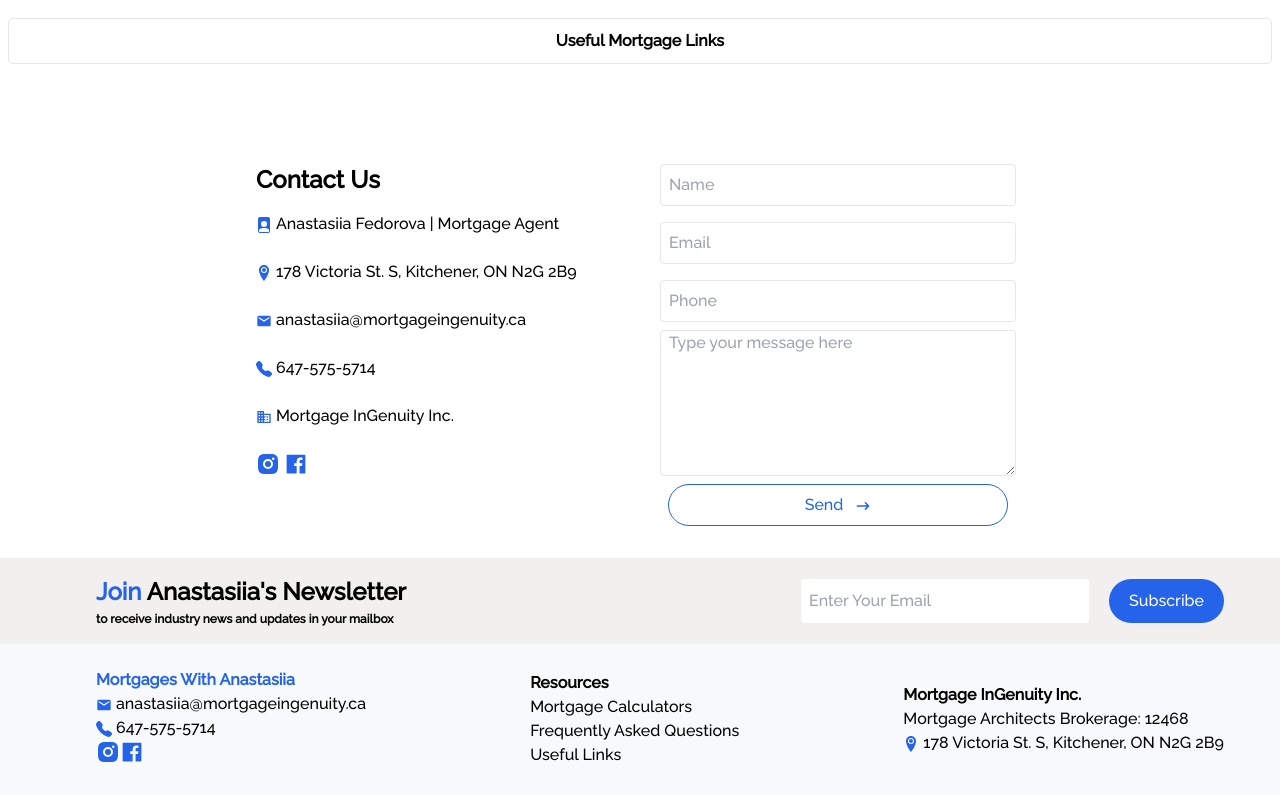
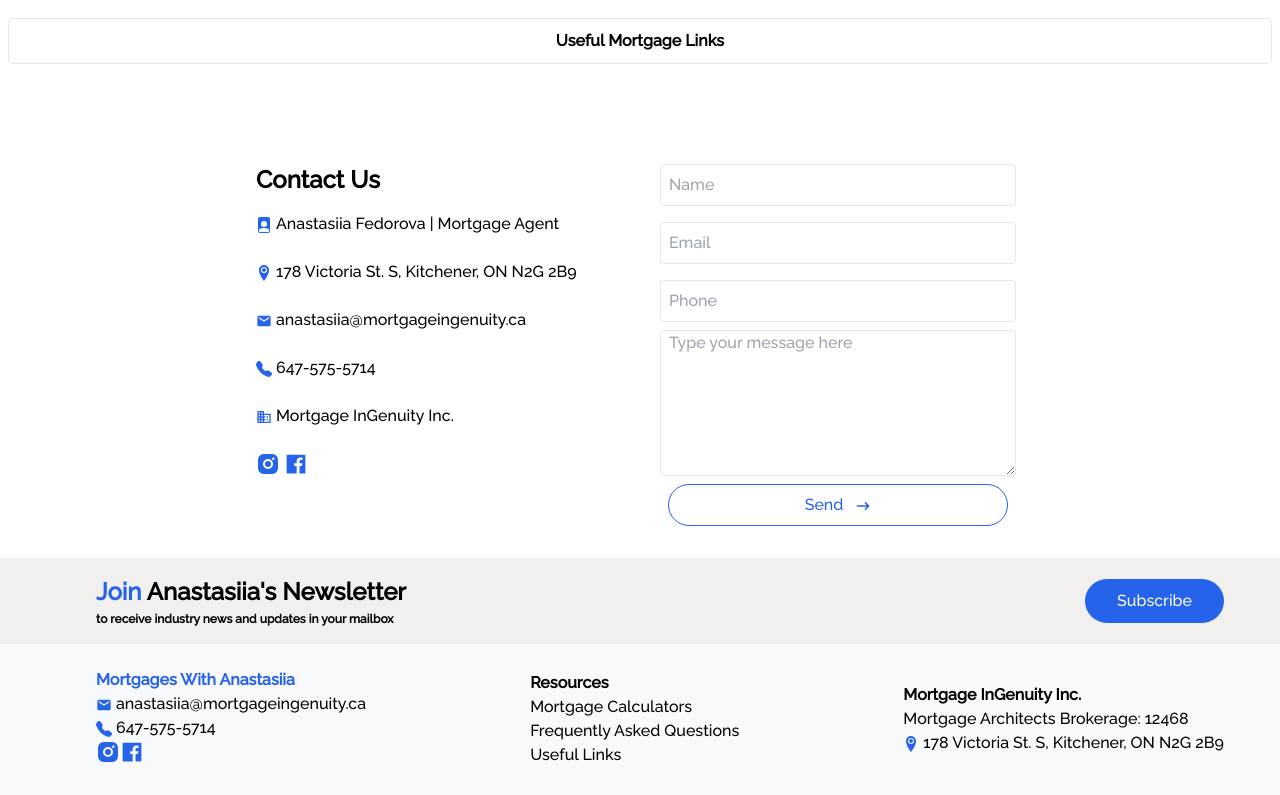
Before and after one commit to KyleRomanos/anastasiia, a React (Create React App) app: page / in a window 1280 px wide. Shown: the part 3042-3837 px from the top of the page. Built offline with nearby package versions, Linux system fonts and the light colour scheme.

Commit message:
changed footer

```diff
--- a/src/App.js
+++ b/src/App.js
@@ -15,12 +15,14 @@
 
   return (
     <div className="App">
-            <Helmet>
+      <Helmet>
         <title>Mortgages with Anastasiia</title>
         <meta
         name="Anastasiia Fedorova"
-        content="Providing solutions for all your mortgage needs for any life situation"
+        content="Providing solutions for all your mortgage needs in any life situation"
         />
+        <meta name="description" content="Providing solutions for all your mortgage needs in any life situation" />
+
         <meta property="og:url" content="mortgageswithanastasiia.ca" />
         <meta property="og:name" content="anastasiia fedorova" />
         <meta property="og:locale" content="en_CA" />
--- a/src/components/Footer.jsx
+++ b/src/components/Footer.jsx
@@ -19,14 +19,8 @@
 
         <div>
          <form action="https://mortgageingenuity.us8.list-manage.com/subscribe/post?u=3b1478d29b509c5bc432532bd&amp;id=e4a9b1e7e3" method="post" id="mc-embedded-subscribe-form">
-          <input
-            type="email"
-            placeholder="Enter Your Email"
-            className="text-gray-800
-           sm:w-72 w-full sm:mr-5 mr-1 lg:mb-0 mb-4 py-2.5 rounded px-2 focus:outline-none"
-          required/>
           <button type="submit"
-            className="bg-blue-600 hover:bg-blue-500 duration-300 px-5 py-2.5
+            className="bg-blue-600 hover:bg-blue-500 duration-300 lg:px-8 py-2.5
            rounded-full text-white md:w-auto w-full lg:mr-2">
            Subscribe
           </button>
```
